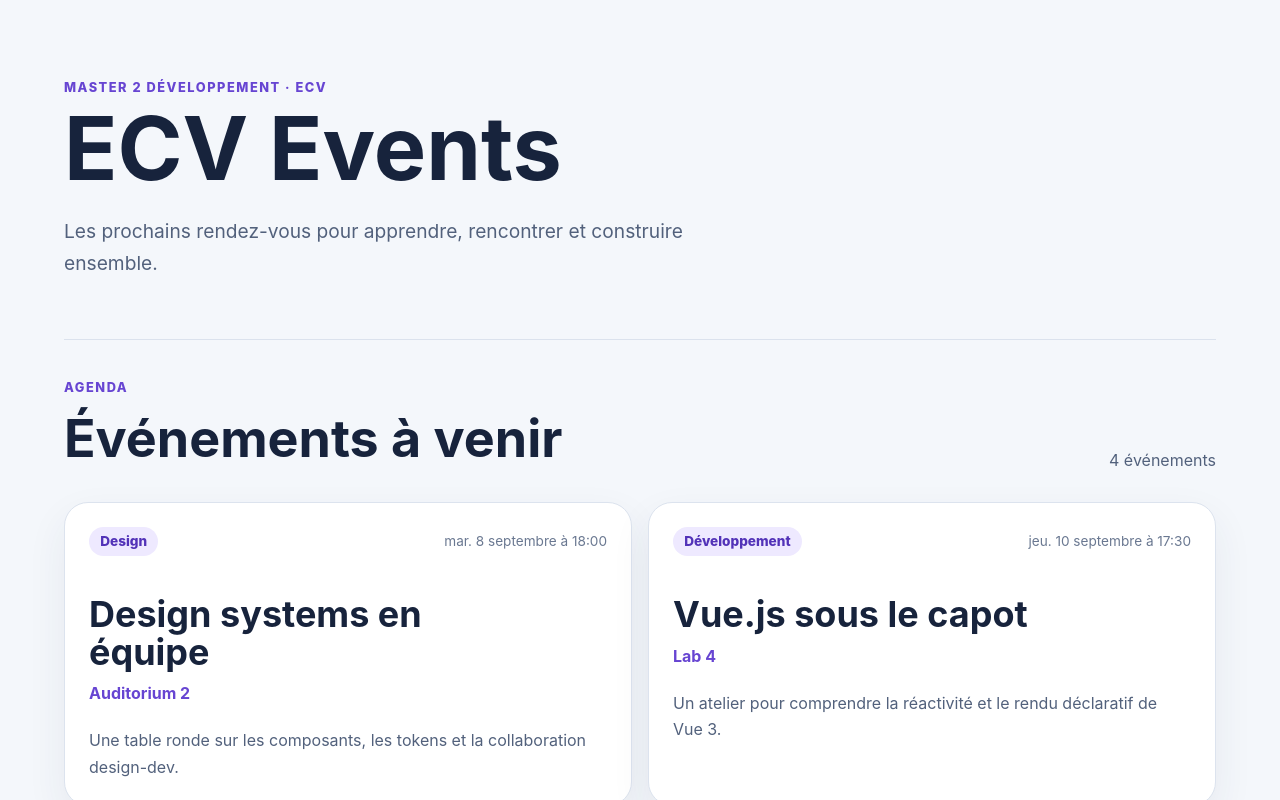
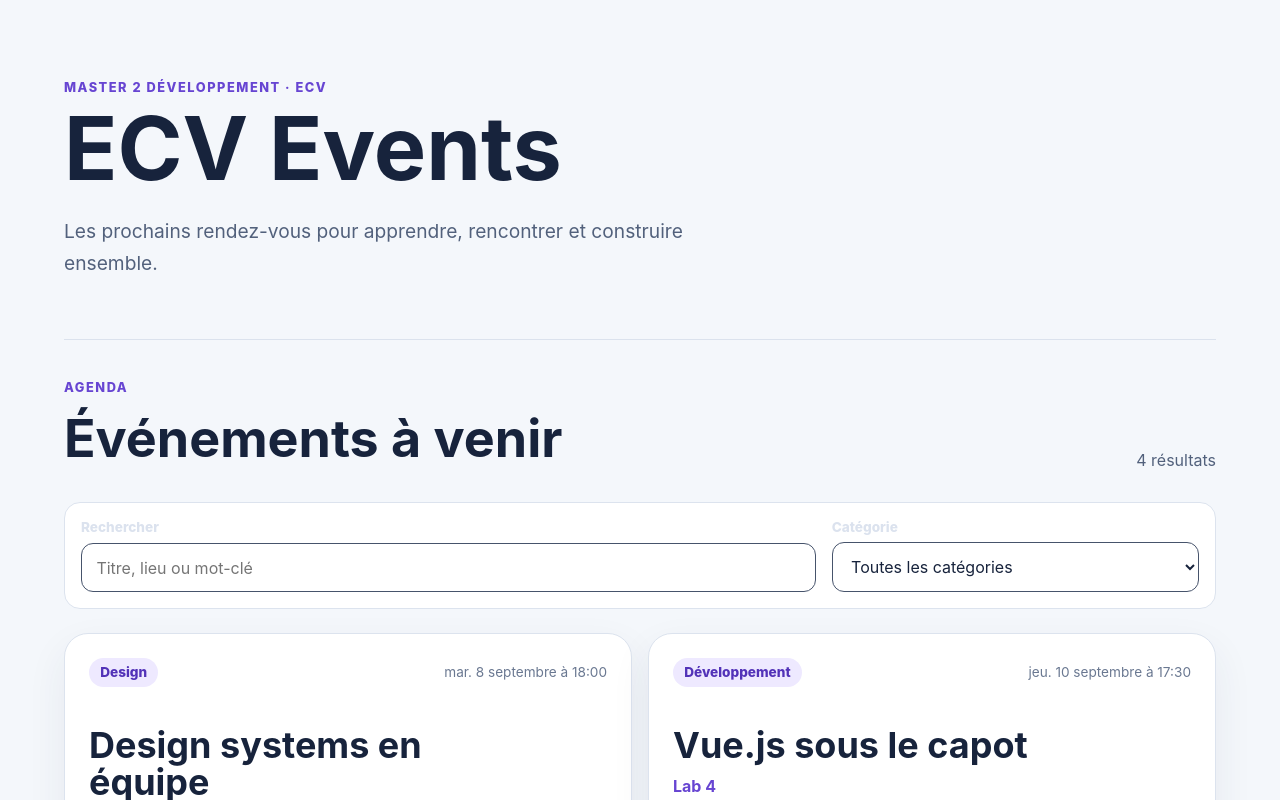
Before and after one commit to Mossbaddi/Master2-dev-ecv-vue, a Vue app: page / in a window 1280 px wide. Shown: the top 800 px of the page. Built offline with nearby package versions, Linux system fonts and the light colour scheme.

Commit message:
feat: add catalogue filters (#11) (#13)

```diff
--- a/src/App.vue
+++ b/src/App.vue
@@ -1,12 +1,29 @@
 <script setup lang="ts">
-import { ref } from 'vue'
+import { computed, ref } from 'vue'
 import EventForm from './components/EventForm.vue'
+import EventFilters from './components/EventFilters.vue'
 import EventList from './components/EventList.vue'
 import { initialEvents } from './data/events'
-import type { EventDraft } from './types/event'
+import type { EventCategory, EventDraft } from './types/event'
 
 const events = ref([...initialEvents])
 const successMessage = ref('')
+const query = ref('')
+const selectedCategory = ref<EventCategory | 'all'>('all')
+
+const filteredEvents = computed(() => {
+  const normalizedQuery = query.value.trim().toLocaleLowerCase('fr-FR')
+
+  return events.value.filter((event) => {
+    const matchesCategory = selectedCategory.value === 'all' || event.category === selectedCategory.value
+    const searchableContent = [event.title, event.location, event.description]
+      .join(' ')
+      .toLocaleLowerCase('fr-FR')
+    const matchesQuery = normalizedQuery === '' || searchableContent.includes(normalizedQuery)
+
+    return matchesCategory && matchesQuery
+  })
+})
 
 function addEvent(eventDraft: EventDraft) {
   const nextId = Math.max(0, ...events.value.map((event) => event.id)) + 1
@@ -28,10 +45,16 @@
         <p class="eyebrow">Agenda</p>
         <h2>Événements à venir</h2>
       </div>
-      <p class="event-count">{{ events.length }} événement{{ events.length > 1 ? 's' : '' }}</p>
+      <p class="event-count">
+        {{ filteredEvents.length }} résultat{{ filteredEvents.length > 1 ? 's' : '' }}
+      </p>
     </div>
 
-    <EventList :events="events" />
+    <EventFilters v-model:query="query" v-model:category="selectedCategory" />
+    <EventList
+      :events="filteredEvents"
+      empty-message="Aucun événement ne correspond à ces critères. Essayez un autre filtre."
+    />
   </main>
 
   <aside class="shell">
--- /dev/null
+++ b/src/components/EventFilters.vue
@@ -0,0 +1,46 @@
+<script setup lang="ts">
+import type { EventCategory } from '../types/event'
+
+defineProps<{
+  query: string
+  category: EventCategory | 'all'
+}>()
+
+const emit = defineEmits<{
+  'update:query': [value: string]
+  'update:category': [value: EventCategory | 'all']
+}>()
+
+const categories: EventCategory[] = ['Design', 'Développement', 'Carrière', 'Campus']
+
+function updateQuery(event: Event) {
+  emit('update:query', (event.target as HTMLInputElement).value)
+}
+
+function updateCategory(event: Event) {
+  emit('update:category', (event.target as HTMLSelectElement).value as EventCategory | 'all')
+}
+</script>
+
+<template>
+  <div class="filters" aria-label="Filtres du catalogue">
+    <div class="field filter-field">
+      <label for="event-search">Rechercher</label>
+      <input
+        id="event-search"
+        type="search"
+        :value="query"
+        placeholder="Titre, lieu ou mot-clé"
+        @input="updateQuery"
+      />
+    </div>
+
+    <div class="field filter-field">
+      <label for="category-filter">Catégorie</label>
+      <select id="category-filter" :value="category" @change="updateCategory">
+        <option value="all">Toutes les catégories</option>
+        <option v-for="option in categories" :key="option" :value="option">{{ option }}</option>
+      </select>
+    </div>
+  </div>
+</template>
--- a/src/components/EventList.vue
+++ b/src/components/EventList.vue
@@ -4,12 +4,13 @@
 
 defineProps<{
   events: SchoolEvent[]
+  emptyMessage?: string
 }>()
 </script>
 
 <template>
   <p v-if="events.length === 0" class="empty-state">
-    Aucun événement n'est encore programmé. Revenez bientôt.
+    {{ emptyMessage ?? "Aucun événement n'est encore programmé. Revenez bientôt." }}
   </p>
 
   <ul v-else class="event-grid">
--- a/src/style.css
+++ b/src/style.css
@@ -86,6 +86,21 @@
   margin: 0;
   padding: 0;
   list-style: none;
+}
+
+.filters {
+  display: grid;
+  grid-template-columns: minmax(0, 2fr) minmax(12rem, 1fr);
+  gap: 1rem;
+  margin-bottom: 1.5rem;
+  padding: 1rem;
+  border: 1px solid #dce3ee;
+  border-radius: 1rem;
+  background: #ffffff;
+}
+
+.filter-field label {
+  color: #52617c;
 }
 
 .event-grid > li {
@@ -251,6 +266,10 @@
     grid-template-columns: 1fr;
   }
 
+  .filters {
+    grid-template-columns: 1fr;
+  }
+
   .event-card {
     min-height: auto;
   }
```
Also changed, not shown: 1 other file (tests, documents, lock files or other folders).
